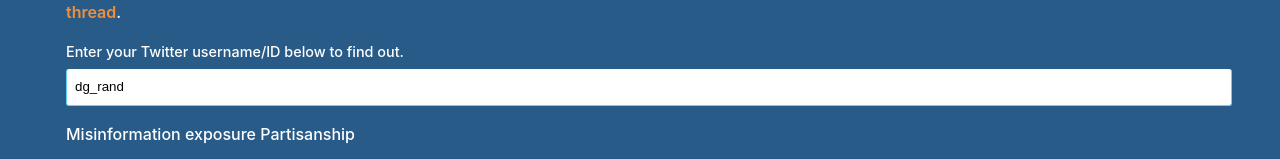
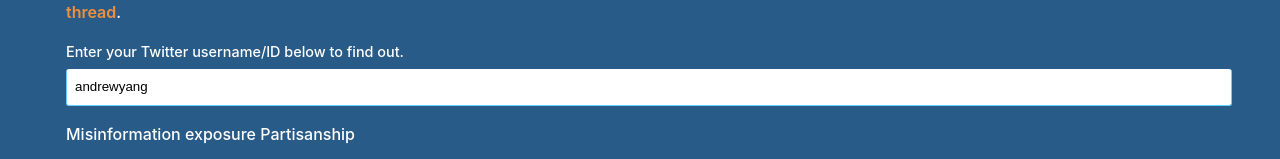
Before and after one commit to hauselin/misinfo-expose-svelte, a Svelte app: page / in a window 1280 px wide. Shown: the part 357-516 px from the top of the page. Built offline with nearby package versions, Linux system fonts and the light colour scheme; no server answers.

Commit message:
Change default user to andrewyang

```diff
--- a/src/Input.svelte
+++ b/src/Input.svelte
@@ -1,6 +1,6 @@
 <script>
-	let user = "dg_rand";
-	let userid = "605012771";
+	let user = "andrewyang";
+	let userid = "2228878592";
 	let currentUser = user;
 	let submittedValue = null;
 
@@ -113,9 +113,4 @@
 		width: 100%;
 	}
 
-	/* button {
-		border: 1px solid #63d2ff;
-		border-radius: 3px;
-		padding: 5px;
-	} */
 </style>
```
